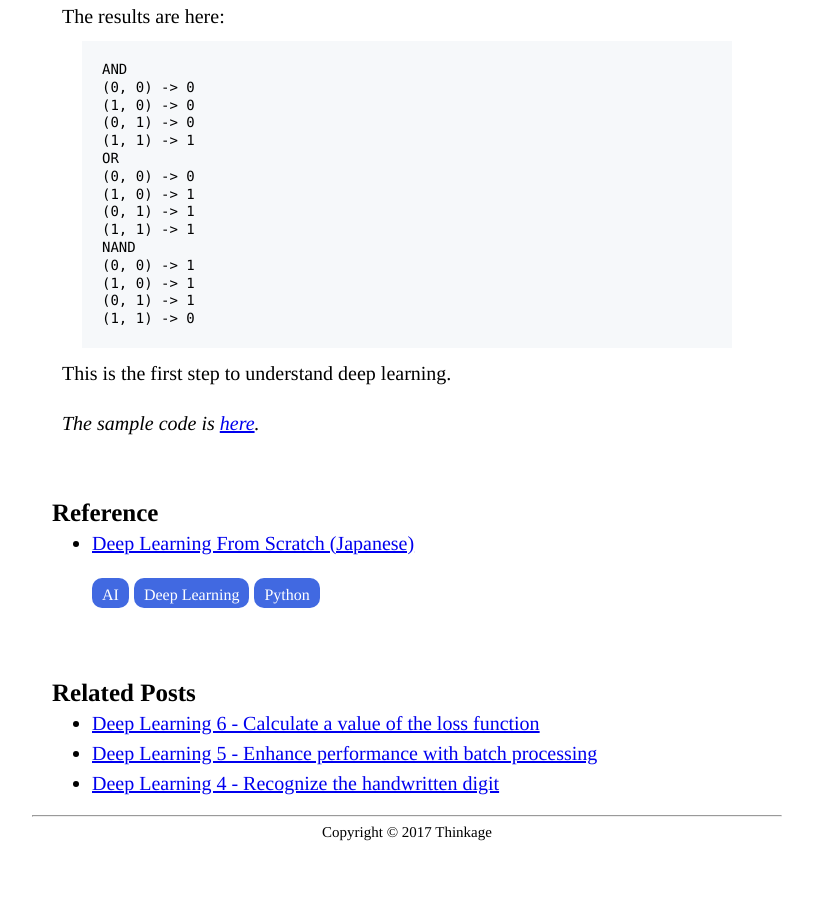
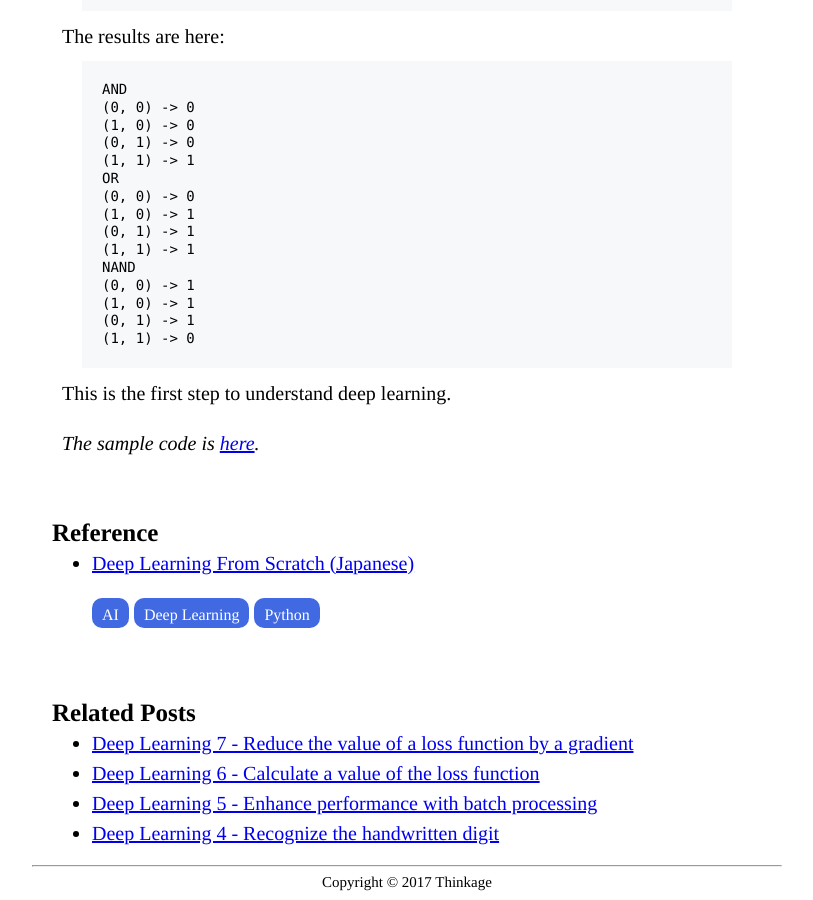
Before and after one commit to schwalbe10/thinkage, a Jekyll site: the page built from _posts/2017-01-21-perceptron.md, in a window 1280 px wide and 900 px high, scrolled down 2399 px. Shown: the whole window, without its empty margins (233-1046 px from the left). Built offline with Jekyll 4.4.1, drawn with Linux system fonts in a browser that asks for light colours; formulas are drawn with MathJax 3; before the commit the page ends 3249 px from its top, so only the background shows below that; part of the change alters nothing that is shown.

Commit message:
Update the blog

````diff
--- a/_posts/2017-01-21-perceptron.md
+++ b/_posts/2017-01-21-perceptron.md
@@ -12,7 +12,7 @@ tags:
 The perceptron is an algorithm that signals information from an input layer to an output layer. The figure shows the 2 inputs perceptron.
 
  ![perceptron]({{site.github.url}}/images/posts/perceptron.png)
-w_0
+
 $$ x_1, x_2 $$ are input signals, $$ y $$ is an output signal,  $$ w_0 $$ is a bias, and $$ w_1, w_2 $$ are weights. Signals are also called neurons or nodes. They output 1, only if the sum of inputs is over thresholds. In this case, the function is represented as follows:
 
 $$
--- /dev/null
+++ b/_posts/2017-06-15-gradient.md
@@ -0,0 +1,122 @@
+---
+layout: post
+title: "Deep Learning 7 - Reduce the value of a loss function by a gradient"
+date:  2017-06-15
+
+tags:
+- AI
+- Deep Learning
+- Python
+---
+
+In order to minimize the value of a loss function, you need calculate a gradient for the weight. If the weight $$ {\bf W} $$ has a $$ 2 \times 3 $$ metrix;
+
+$$
+\begin{equation}
+  {\bf W} = \left(
+    \begin{array}{ccc}
+      w_{11} & w_{21} & w_{31} \\
+      w_{12} & w_{22} & w_{32}
+    \end{array}
+  \right)
+\end{equation}
+$$
+
+Then, the gradient is represented by;
+
+$$
+\begin{equation}
+  \frac{\partial L}{\partial {\bf W}} = \left(
+    \begin{array}{ccc}
+      \frac{\partial L}{\partial w_{11}} & \frac{\partial L}{\partial w_{21}} & \frac{\partial L}{\partial w_{13}} \\
+      \frac{\partial L}{\partial w_{12}} & \frac{\partial L}{\partial w_{22}} & \frac{\partial L}{\partial w_{32}}
+    \end{array}
+  \right)
+\end{equation}
+$$
+
+In numerical differentiation, the first element will be calculated as follow;
+
+$$
+\begin{equation}
+    \frac{\partial L}{\partial w_{11}} = \lim_{h \to 0} \frac{L(w_{11} + h) - L(w_{11} - h)}{2h}
+\end{equation}
+$$
+
+The source code is not so difficult.
+
+<div class="filename"><span class="t">gradient.py</span></div>
+``` python
+def numerical_gradient(f, x):
+    h = 1e-4
+    grad = np.zeros_like(x)
+
+    it = np.nditer(x, flags=['multi_index'], op_flags=['readwrite'])
+    while not it.finished:
+        idx = it.multi_index
+        tmp = x[idx]
+        x[idx] = float(tmp) + h
+        fxh1 = f(x)
+
+        x[idx] = tmp - h
+        fxh2 = f(x)
+        grad[idx] = (fxh1 - fxh2) / (2*h)
+
+        x[idx] = tmp
+        it.iternext()
+
+    return grad
+```
+
+Finally, let's calculate the gradient in the simple neural network by using *softmax* in [Deep Learning 2]({{site.github.url}}/2017/02/12/activation.html) and *cross_entropy_error* in [Deep Learning 6]({{site.github.url}}/2017/05/25/loss.html).
+
+<div class="filename"><span class="t">07_gradient.py</span></div>
+``` python
+import numpy as np
+from functions import softmax, cross_entropy_error
+from gradient import numerical_gradient
+
+
+class simpleNet:
+    def __init__(self):
+        self.W = np.random.randn(2,3)
+
+    def predict(self, x):
+        return np.dot(x, self.W)
+
+    def loss(self, x, t):
+        z = self.predict(x)
+        y = softmax(z)
+        loss = cross_entropy_error(y, t)
+
+        return loss
+
+x = np.array([0.6, 0.9])
+t = np.array([0, 0, 1])
+
+net = simpleNet()
+
+f = lambda w: net.loss(x, t)
+dW = numerical_gradient(f, net.W)
+
+print(dW)
+```
+
+This is the result of the calculation;
+
+``` python
+[[ 0.02738297  0.22400595 -0.25138893]
+ [ 0.04107446  0.33600893 -0.37708339]]
+```
+
+You can see $$ \partial L / \partial w_{11} = 0.02738297 $$ and $$ \partial L / \partial w_{32} = -0.37708339 $$ which means $$ w_{11} $$ and $$ w_{32} $$ should be updated in a negative and positive sense respectively from the perspective of the loss function.
+
+*The sample code is [here](https://github.com/schwalbe10/ThinkageDeepLearning).*
+
+### Reference
+
+<div class="list">
+  <ul>
+    <li><a href="https://www.amazon.co.jp/gp/product/4873117585/ref=as_li_tf_tl?ie=UTF8&camp=247&creative=1211&creativeASIN=4873117585&linkCode=as2&tag=schwalbe0d-22">Deep Learning From Scratch (Japanese)</a></li>
+  </ul>
+</div>
````
